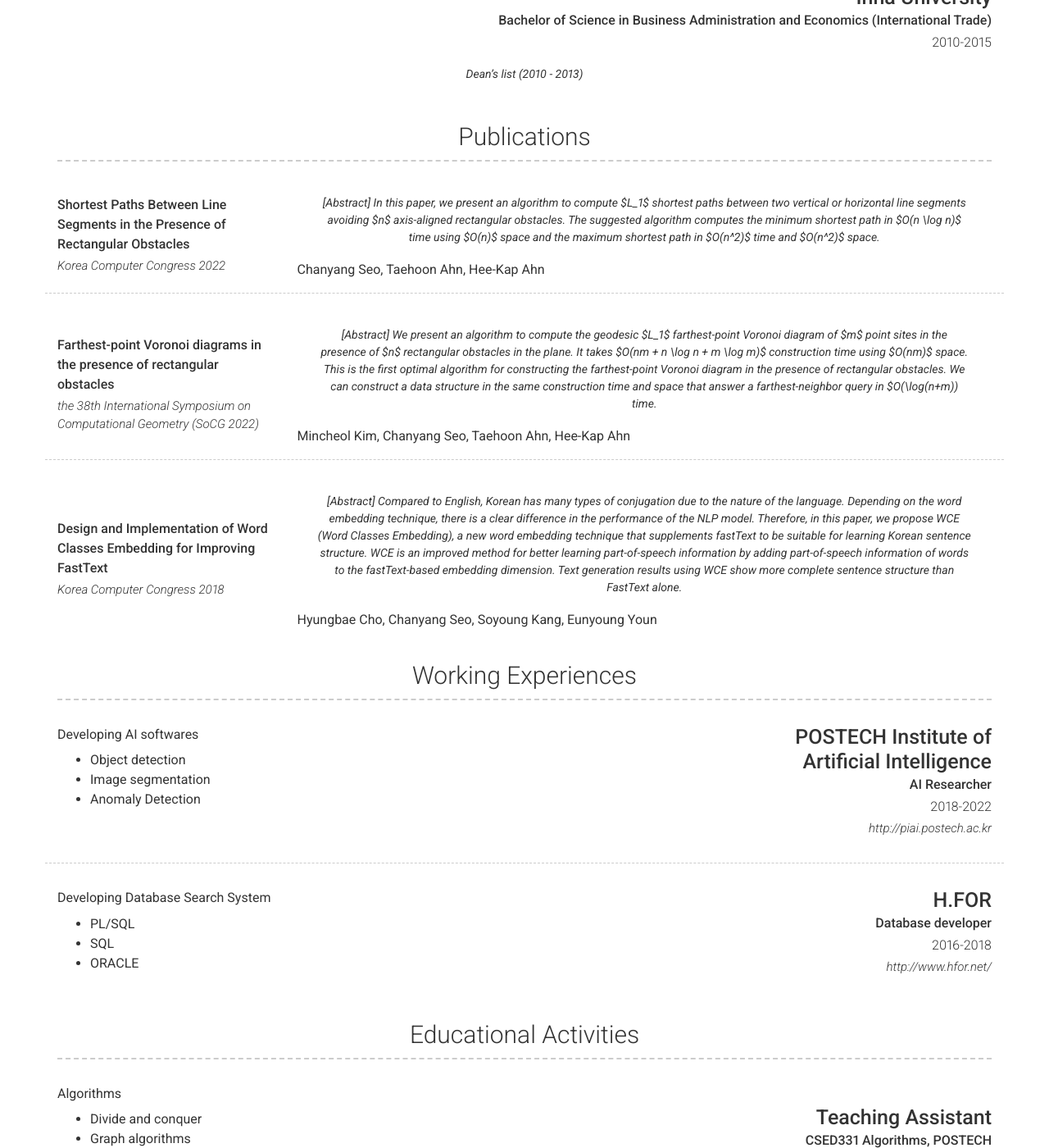
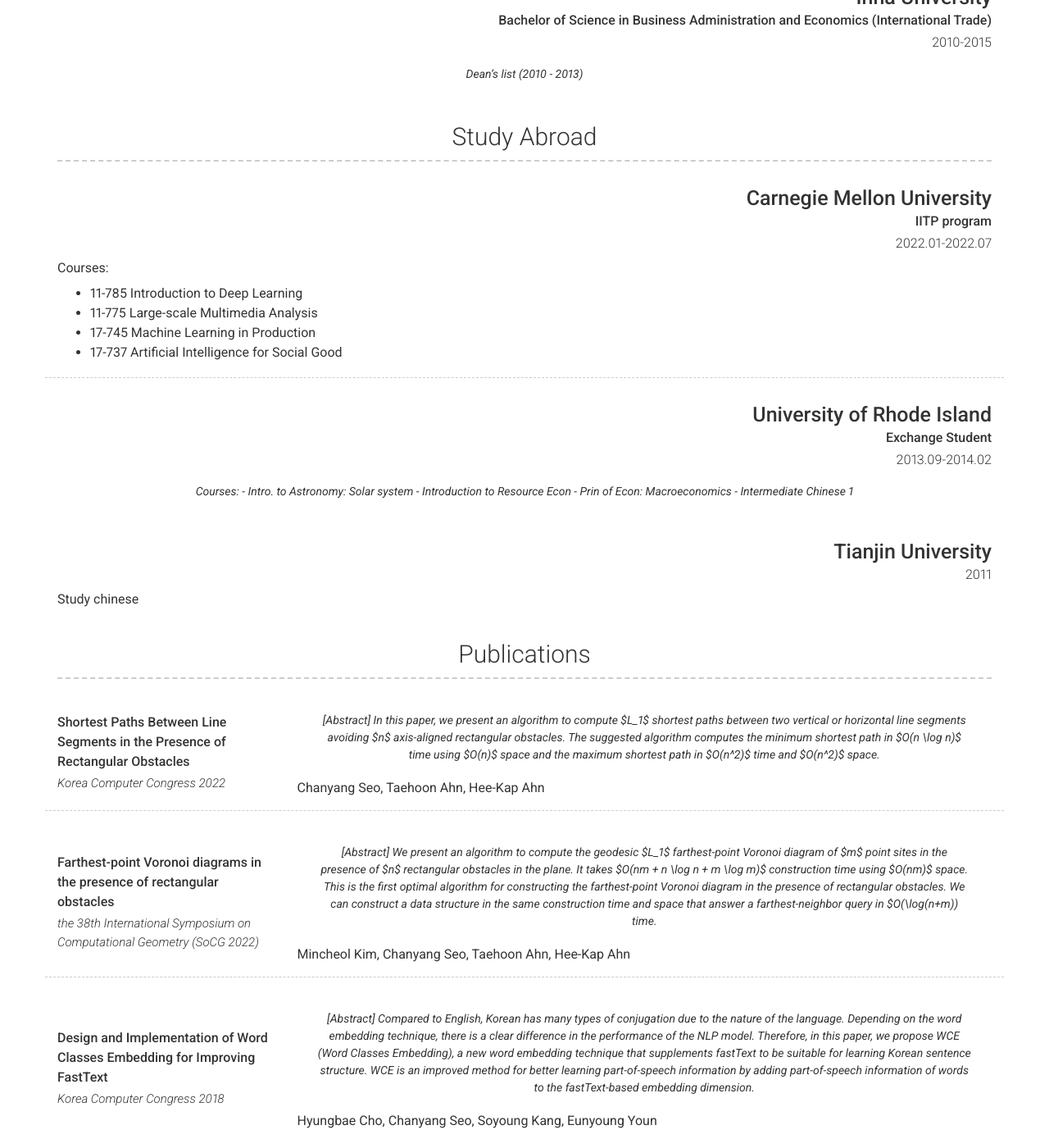
Before and after one commit to chan8616/chan8616.github.io, a Jekyll site: the page built from index.md, in a window 1280 px wide and 1400 px high, scrolled down 800 px. Shown: the whole window at 82% size. Built offline with Jekyll 4.4.1, drawn with Linux system fonts in a browser that asks for light colours; nearby versions of some CDN libraries; some of the changed text lies outside the part shown.

Commit message:
Update _config.yml

```diff
--- a/_config.yml
+++ b/_config.yml
@@ -52,6 +52,35 @@ content:
         caption: 2010-2015
         quote: >
           Dean’s list (2010 - 2013)
+  - title: Study Abroad
+    layout: list
+    content:
+      - layout: top-right
+        border: weak
+        title: Carnegie Mellon University
+        sub_title: IITP program
+        caption: 2022.01-2022.07
+        description: | # this will include new lines to allow paragraphs
+          Courses:
+          - 11-785 Introduction to Deep Learning
+          - 11-775 Large-scale Multimedia Analysis
+          - 17-745 Machine Learning in Production
+          - 17-737 Artificial Intelligence for Social Good
+      - layout: top-right
+        title: University of Rhode Island
+        sub_title: Exchange Student
+        caption: 2013.09-2014.02
+        quote: >
+          Courses:
+          - Intro. to Astronomy: Solar system
+          - Introduction to Resource Econ
+          - Prin of Econ: Macroeconomics
+          - Intermediate Chinese 1
+      - layout: top-right
+        title: Tianjin University
+        caption: 2011
+        description:
+          Study chinese
   - title: Publications # Title for the section
     layout: list # Type of content section (list/text)
     content:
@@ -92,9 +121,54 @@ content:
           a new word embedding technique that supplements fastText to be suitable for learning Korean sentence structure.
           WCE is an improved method for better learning part-of-speech information
           by adding part-of-speech information of words to the fastText-based embedding dimension.
-          Text generation results using WCE show more complete sentence structure than FastText alone.
         description: | # this will include new lines to allow paragraphs
           Hyungbae Cho, Chanyang Seo, Soyoung Kang, Eunyoung Youn
+  - title: Research Projects # Title for the section
+    layout: list # Type of content section (list/text)
+    content:
+      - layout: top-left
+        border: weak
+        sub_title: AI Based Optimal Operation Path Search
+        link: https://www.skhynix.com/
+        link_text: from SK Hynix
+        quote: >
+          2020.12. ~ 2021.09.
+        description: | # this will include new lines to allow paragraphs
+          Task:
+          - Design Deep Neural Networks(RNNs, GNNs) to find the optimal paths
+          - Data Preprocessing for Reinforcement Learning
+      - layout: top-left
+        border: weak
+        sub_title: Fault Detection of Gas Pressure Regulator
+        link: https://www.kogas.or.kr/
+        link_text: from KOGAS
+        quote: >
+          2018.12. ~ 2020.07.
+        description: | # this will include new lines to allow paragraphs
+          Task:
+          - Data Preprocessing
+          - Design Deep Neural Networks(RNNs, GNNs) to detect failure of gas pressure regulator
+          - Applying boosting algorithms to detect failure of gas pressure regulator
+      - layout: top-left
+        sub_title: Developing a GUI tool to train Deep Neural Network
+        link: https://github.com/chan8616/PoAI
+        link_text: from PIAI
+        quote: >
+          2018.05. ~ 2020.08.
+        description: | # this will include new lines to allow paragraphs
+          Task:
+          - Design and develop GUI tool for the process of training DNN models
+          - Implement Deep learning models inside the tool
+      - layout: top-left
+        sub_title: AI for writing Korean Poetry
+        link: http://pirl.postech.ac.kr/news/view/id/79#u
+        link_text: from PIAI
+        quote: >
+          2018.01. ~ 2018.04.
+        description: | # this will include new lines to allow paragraphs
+          Task:
+          - Preprocessing of Korean poetry
+          - Design and train Seq2Seq model to generate Korean poetry
   - title: Working Experiences
     layout: list
     content:
@@ -174,12 +248,11 @@ content:
       - layout: right
         border: weak
         title: English
-        sub_title: Communicative both in oral and written
+        sub_title: Communicative in oral and written
         caption: TOEIC 940
       - layout: right
-        border: weak
         title: Chinese
-        sub_title: Communicative both in oral and written
+        sub_title: Communicative in oral and written
         caption: HSK Level5 250
   - title: Honors and Awards
     layout: list
@@ -190,9 +263,9 @@ content:
         sub_title: Korea Computer Congress 2022
         #caption: Shortest Paths Between Line Segments in the Presence of Rectangular Obstacles
         link: https://www.kiise.or.kr/conference/board/boardview.do?CC=kcc&CS=2022&PARENT_ID=050100&&NUM=317
-        link_text: [url]
-        description: | # this will include new lines to allow paragraphs
-          Shortest Paths Between Line Segments in the Presence of Rectangular Obstacles
+        link_text: Shortest Paths Between Line Segments in the Presence of Rectangular Obstacles
+        #description: | # this will include new lines to allow paragraphs
+        #  Title: Shortest Paths Between Line Segments in the Presence of Rectangular Obstacles
       - layout: right
         title: Scholarship for academic excellence
         sub_title: Inha University
```
